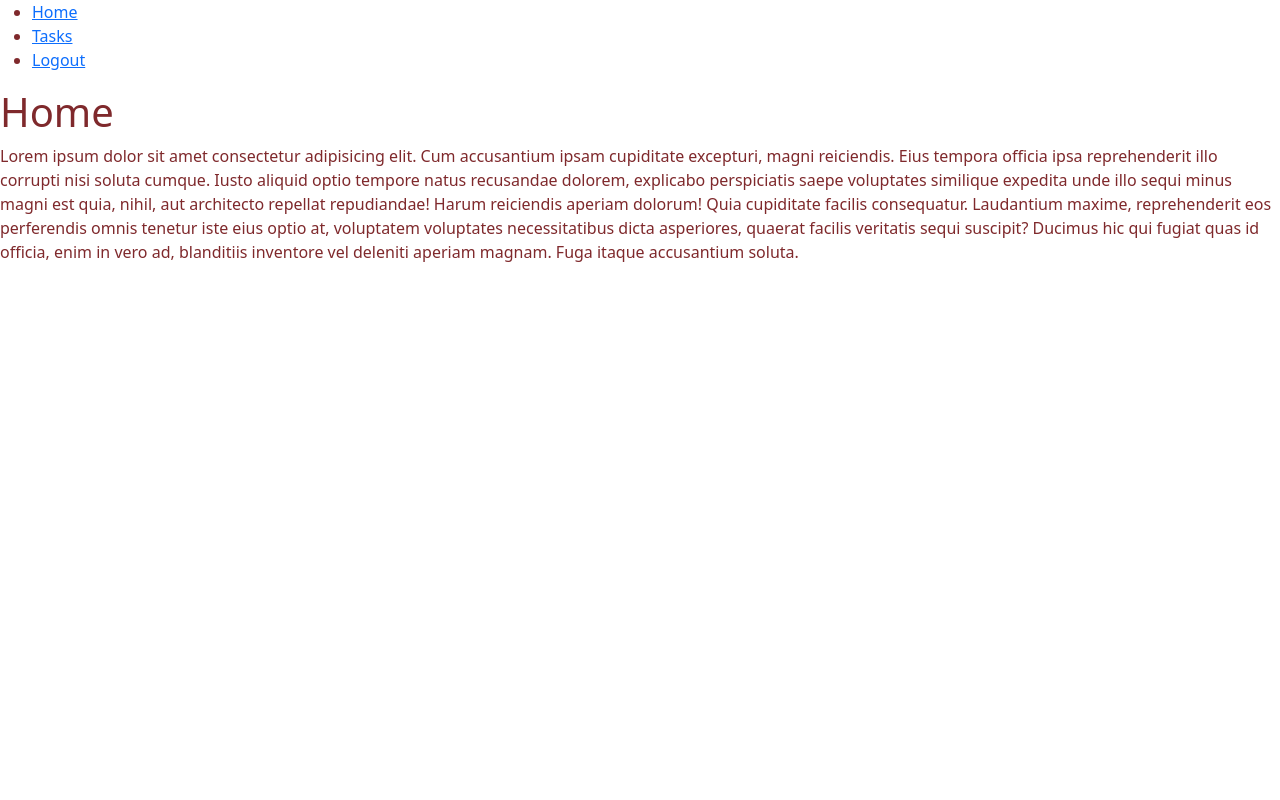
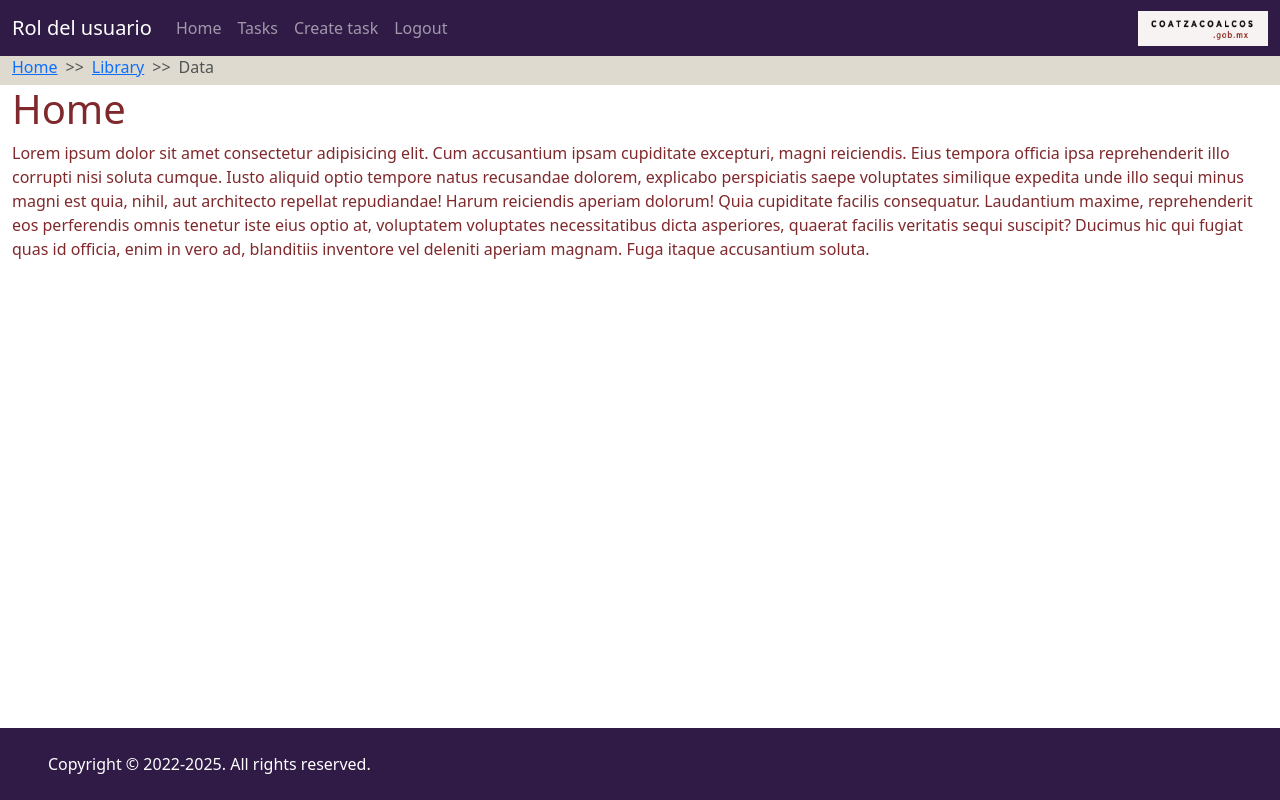
Before and after one commit to Carrerin1957/DMSP-CitasMedicas, a Django app: page / in a window 1280 px wide. Run offline with Django 4.2, Linux system fonts and the light colour scheme; the visitor is signed in with stand-in values (Sample User, id 1); some libraries are stand-ins or nearby versions.

Commit message:
V1.1 Footer y navbar

```diff
--- a/task/static/style.css
+++ b/task/static/style.css
@@ -1,25 +1,12 @@
 body{
     color: #7F292C;
+
 }
 
-.boton{
-    background-color: #7F292C;
-    color: white;
-    border: 1px solid black;
-    border-radius: 5px;
-    padding: 5px;
-    margin: 5px;
-    width: 100px;
-}
 
-.carta-IS{
-    background-color: rgba(200, 138, 63, 0.47);
-    border: 3px solid #902829;
-    border-radius: 5px;
-    padding: 5px;
-    margin: 5px;
-}
 
+
+/* Estilos para el cuerpo del login */
 .divider:after,
 .divider:before {
 content: "";
@@ -36,7 +23,7 @@ height: 100%;
 }
 }
 
-/* Titulo*/
+/* Titulo del login*/
 .text-with-lines {
     position: relative;
     text-align: center;
--- a/task/templates/base.html
+++ b/task/templates/base.html
@@ -3,45 +3,128 @@
 <!DOCTYPE html>
 <html lang="en">
   <head>
-    <meta charset="UTF-8">
-    <meta name="viewport" content="width=device-width, initial-scale=1.0">
+    <meta charset="UTF-8" />
+    <meta name="viewport" content="width=device-width, initial-scale=1.0" />
     <title>Django CRUD Application</title>
-    <link rel="stylesheet" href="https://cdn.jsdelivr.net/npm/bootstrap@5.3.1/dist/css/bootstrap.min.css">
-    <link rel="stylesheet" href="{% static 'style.css' %}">
+    <link
+      rel="stylesheet"
+      href="https://cdn.jsdelivr.net/npm/bootstrap@5.3.1/dist/css/bootstrap.min.css"
+    />
+    <script src="https://code.jquery.com/jquery-3.5.1.slim.min.js"></script>
+    <script src="https://cdn.jsdelivr.net/npm/@popperjs/core@2.9.1/dist/umd/popper.min.js"></script>
+    <script src="https://maxcdn.bootstrapcdn.com/bootstrap/4.5.2/js/bootstrap.min.js"></script>
+    <link rel="stylesheet" href="{% static 'style.css' %}" />
   </head>
-<body>
-    <nav>
-        <ul>
-            <li>
-                <a href="/">Home</a>
+
+  <body style="margin-top: 55px; margin-bottom:90px">
+
+    <!--Navbar-->
+
+    <nav class="navbar navbar-expand-lg navbar-dark navbar-custom fixed-top">
+      <div class="container-fluid">
+        <a class="navbar-brand" href="#">Rol del usuario</a>
+        <button
+          class="navbar-toggler"
+          type="button"
+          data-toggle="collapse"
+          data-target="#navbarNav"
+          aria-controls="navbarNav"
+          aria-expanded="false"
+          aria-label="Toggle navigation"
+        >
+          <span class="navbar-toggler-icon"></span>
+        </button>
+        <div class="collapse navbar-collapse" id="navbarNav">
+          <ul class="navbar-nav">
+            {% if user.is_authenticated %}
+
+            <li class="nav-item active">
+                <a class="nav-link" href="/">Home</a>
               </li>
-
-            {% if user.is_authenticated %}
-                <li>
-                    <a href="/tasks">Tasks</a>
+            <li class="nav-item">
+              <a class="nav-link" href="/tasks">Tasks</a>
             </li>
-                <li>
-                    <a href="/logout">Logout</a>
+            <li class="nav-item">
+                <a class="nav-link" href="/task">Create task</a>
             </li>
-
-            {% else %}
-
-            <li>
-                <a href="/signup">Signup</a>
+            <li class="nav-item">
+                <a class="nav-link" href="/logout">Logout</a>
             </li>
-            <li>
-                <a href="/signin">Signin</a>
-            </li>
-
             {% endif %}
 
           </ul>
+        </div>
+        <img
+          src="{% static 'logo-1.png' %}"
+          alt="Logo-coatza"
+          width="130"
+          height="35"
+          class="d-inline-block align-text-top"
+        />
+      </div>
     </nav>
 
+
+
+
+
+    <div class="" >
+
+        <!--Breadcrumbs prueba-->
+        <nav  aria-label="breadcrumb" style="background-color: #DEDAD0; --bs-breadcrumb-divider: '>>'; height: 30px">
+            <div class="container-fluid">
+                <ol class="breadcrumb">
+                <li class="breadcrumb-item"><a href="#">Home</a></li>
+                <li class="breadcrumb-item"><a href="#">Library</a></li>
+                <li class="breadcrumb-item active" aria-current="page">Data</li>
+                </ol>
+            </div>
+        </nav>
+
+        <!--Contenido de las paginas-->
+        <div class="container-fluid">
             {% block content %}
 
             {% endblock %}
+        </div>
 
+    </div>
+
+
+
+
+
+
+    <!--Footer-->
+    <footer class="fixed-bottom">
+
+        <div
+    class="d-flex flex-column flex-md-row text-center text-md-start justify-content-between py-4 px-4 px-xl-5 navbar-custom "
+  >
+    <!-- Copyright -->
+    <div class="text-white mb-3 mb-md-0">
+      Copyright © 2022-2025. All rights reserved.
+    </div>
+    <!-- Copyright -->
+
+    <!-- Right -->
+    <div>
+      <a href="#!" class="text-white me-4">
+        <i class="fab fa-facebook-f"></i>
+      </a>
+      <a href="#!" class="text-white me-4">
+        <i class="fab fa-twitter"></i>
+      </a>
+      <a href="#!" class="text-white me-4">
+        <i class="fab fa-google"></i>
+      </a>
+      <a href="#!" class="text-white">
+        <i class="fab fa-linkedin-in"></i>
+      </a>
+    </div>
+  </div>
+
+    </footer>
 
 
   </body>
--- a/task/views.py
+++ b/task/views.py
@@ -73,7 +73,7 @@ def createTask(request):
 
 def signout(request):
         logout(request)
-        return redirect('home')
+        return redirect('signin')
 
 def signin(request):
     if request.method == 'GET':
@@ -84,7 +84,7 @@ def signin(request):
         user = authenticate(request, username=request.POST['username'], password=request.POST['password'])
         if user is None:
             return render(request, 'signin.html', {
-            'error': 'Username or password is incorrect',
+            'error': 'Usuario o contraseña incorrectos',
             ##'form': AuthenticationForm(),
         })
         else:
```
Also changed, not shown: task/templates/signin.html (+83 -36 lines), task/static/logotipo-coatzacoalcos-2022-25 (1).jpg (added). Lines whose indentation alone changed are shown as unchanged.
